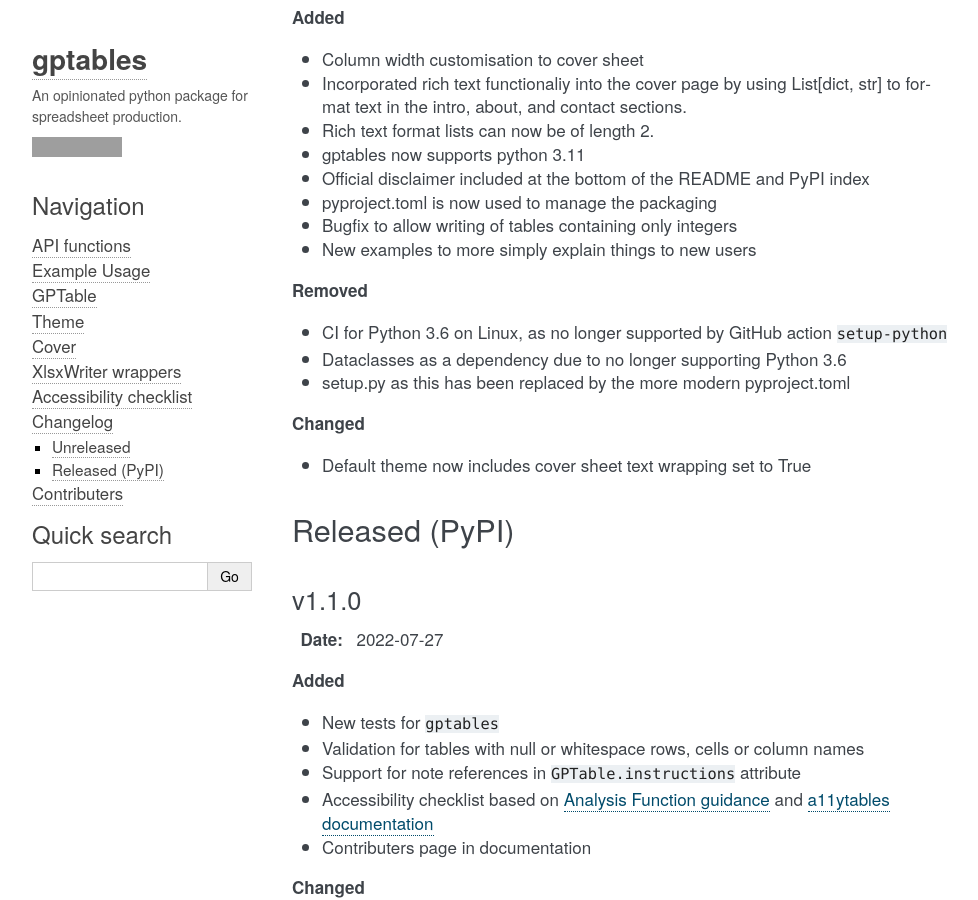
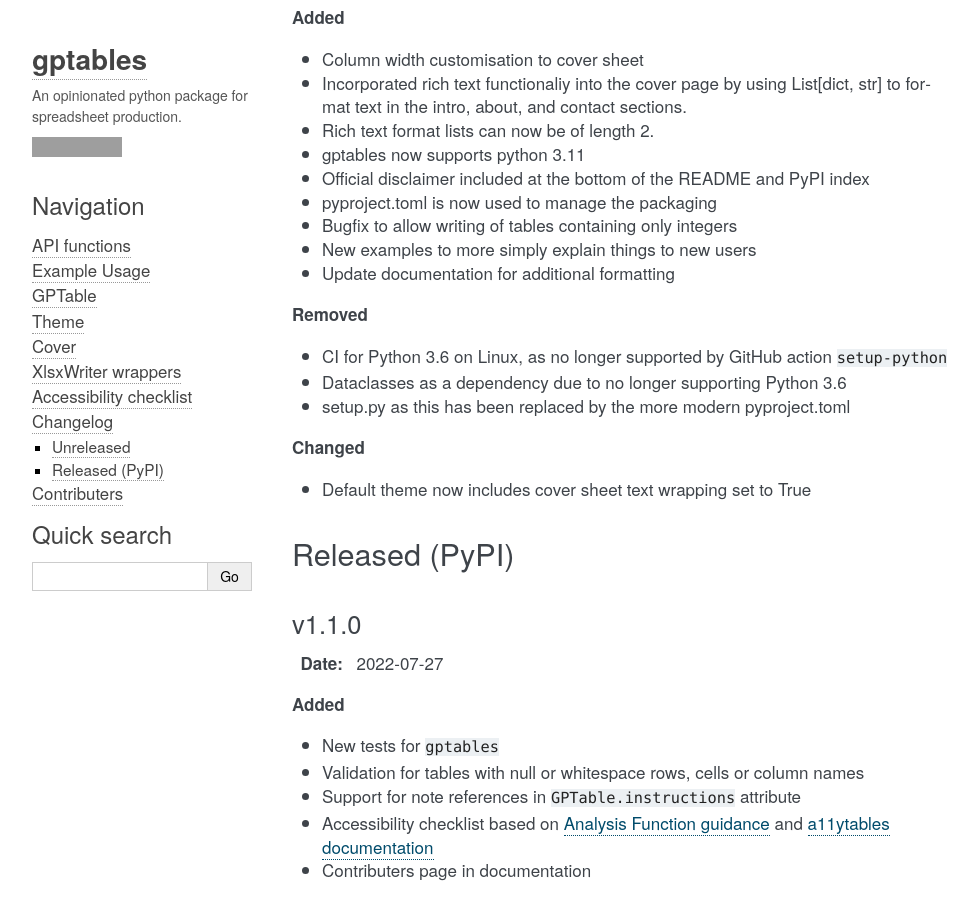
Before and after one commit to best-practice-and-impact/gptables, a Sphinx documentation site: the page built from docs/source/changelog.rst, in a window 1280 px wide and 900 px high, scrolled down 347 px. Shown: the whole window, without its empty margins (138-1116 px from the left). Built offline with Sphinx 7.4.7, drawn with Linux system fonts in a browser that asks for light colours; the version number could not be read and is left out; grey boxes are pictures that could not be loaded.

Commit message:
Update changelog

```diff
--- a/docs/source/changelog.rst
+++ b/docs/source/changelog.rst
@@ -25,6 +25,7 @@
 * pyproject.toml is now used to manage the packaging
 * Bugfix to allow writing of tables containing only integers
 * New examples to more simply explain things to new users
+* Update documentation for additional formatting
 
 **Removed**
 
```
